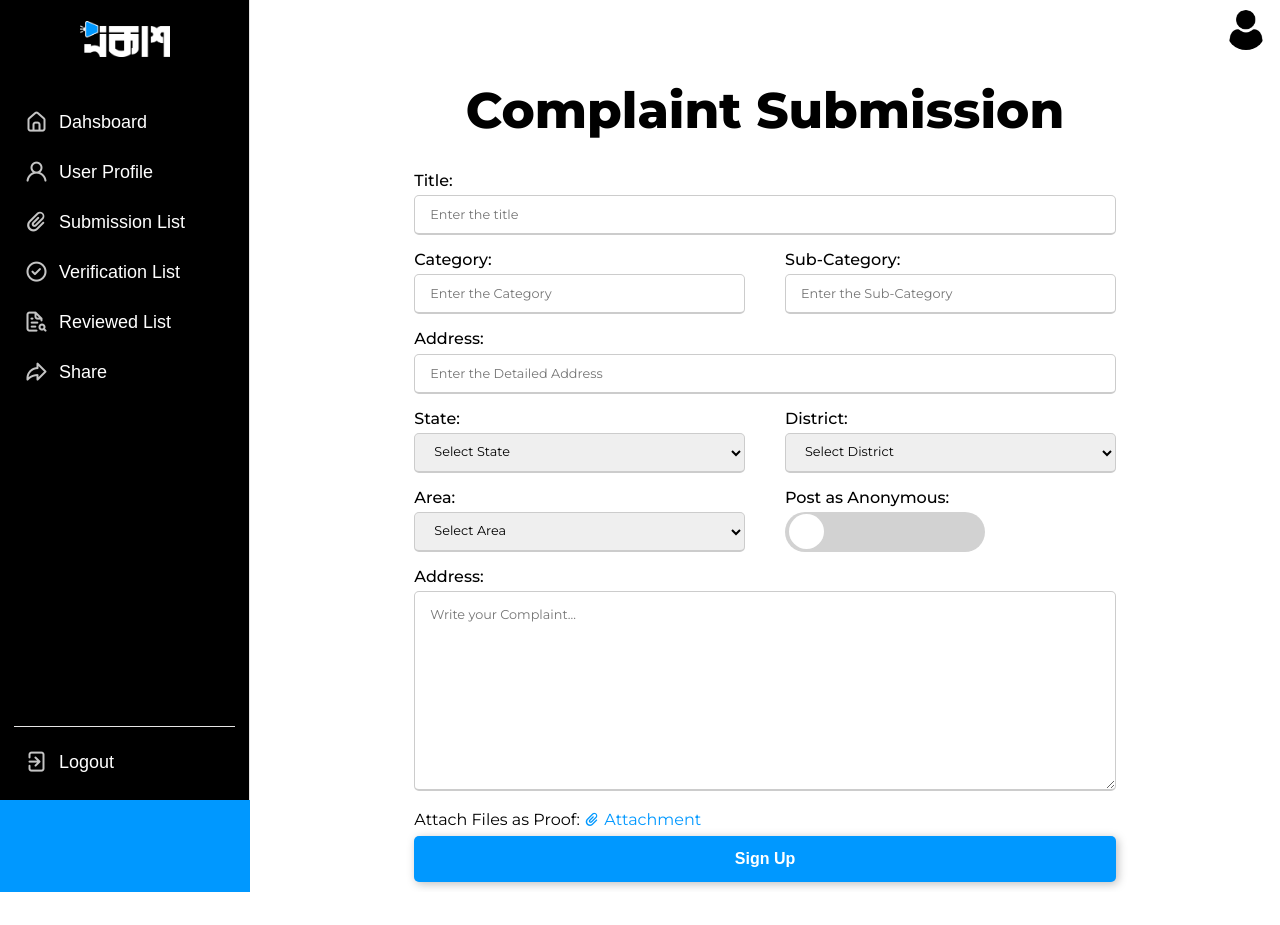
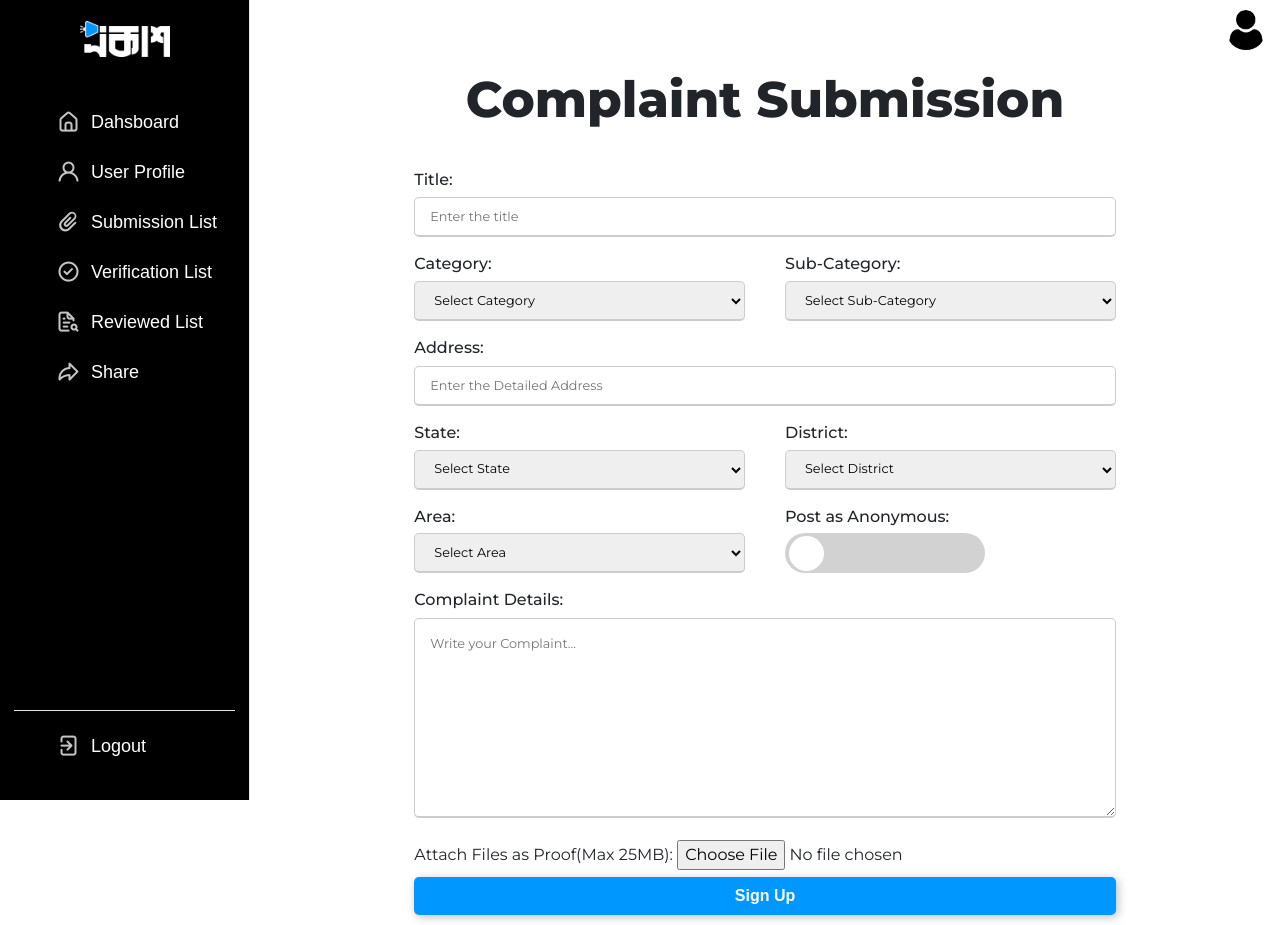
Before and after one commit to mirzatawhid/Prokash, a PHP site: page /complaint_submission.php in a window 1280 px wide. Before the commit the page ends 892 px from the top, so only its background shows below. Run offline with PHP 8.4, Linux system fonts and the light colour scheme; a user stored in the database is signed in; tables that the repository leaves empty or names only in its code hold one stand-in row (values such as "Sample post").

Commit message:
added  complaint submission

```diff
--- a/complaint_submission.css
+++ b/complaint_submission.css
@@ -186,8 +186,8 @@
 
 /* Submission form */
 
-h1{
-    margin-top: 4%;
+.submission .form_content .form_title{
+    margin-top: 3%;
     font-family: "Montserrat";
     font-weight: 800;
     font-size: 50px;
@@ -298,7 +298,7 @@
     height: 100%;
     width: 100%;
     font-size: 2vh;
-    padding: 2%;
+    padding: 1%;
     font-weight: 600;
     outline: none;
     border: none;
--- a/complaint_submission.php
+++ b/complaint_submission.php
@@ -1,5 +1,15 @@
+<?php
+session_start();
+if (!isset($_SESSION["user"])) {
+    header("Location: login.php");
+}
+$user_id = $_SESSION["user"];
+require "connection.php";
+?>
+
 <!DOCTYPE html>
 <html lang="en">
+
 <head>
   <meta charset="UTF-8">
   <meta http-equiv="X-UA-Compatible" content="IE=edge">
@@ -7,7 +17,106 @@
   <title>Complaint Submission</title>
   <link rel="stylesheet" href="complaint_submission.css">
   <link rel="stylesheet" href="https://unicons.iconscout.com/release/v4.0.0/css/line.css">
+  <link rel="stylesheet" href="https://cdn.jsdelivr.net/npm/bootstrap@5.2.2/dist/css/bootstrap.min.css" integrity="sha384-Zenh87qX5JnK2Jl0vWa8Ck2rdkQ2Bzep5IDxbcnCeuOxjzrPF/et3URy9Bv1WTRi" crossorigin="anonymous">
+
+
+
+  <!-- Country_city_state dropdown code -->
+
+  <script src="https://ajax.googleapis.com/ajax/libs/jquery/3.6.0/jquery.min.js"></script>
+  <script>
+    $(document).ready(function() {
+      // Load states on page load
+      $.ajax({
+        url: 'get_states.php',
+        type: 'POST',
+        success: function(data) {
+          $('#state').html(data);
+        }
+      });
+
+      // Load districts on state change
+      $('#state').on('change', function() {
+        var stateId = $(this).val();
+        if (stateId) {
+          $.ajax({
+            url: 'get_districts.php',
+            type: 'POST',
+            data: {
+              state_id: stateId
+            },
+            success: function(data) {
+              $('#district').html(data);
+              $('#city').html('<option value="">Select City</option>');
+            }
+          });
+        } else {
+          $('#district').html('<option value="">Select District</option>');
+          $('#city').html('<option value="">Select City</option>');
+        }
+      });
+
+      // Load cities on district change
+      $('#district').on('change', function() {
+        var districtId = $(this).val();
+        if (districtId) {
+          $.ajax({
+            url: 'get_cities.php',
+            type: 'POST',
+            data: {
+              district_id: districtId
+            },
+            success: function(data) {
+              $('#city').html(data);
+            }
+          });
+        } else {
+          $('#city').html('<option value="">Select City</option>');
+        }
+      });
+    });
+  </script>
+
+
+  <!-- Category Sub-Category dropdown code -->
+
+  <script src="https://ajax.googleapis.com/ajax/libs/jquery/3.6.0/jquery.min.js"></script>
+  <script>
+    $(document).ready(function() {
+          // Load states on page load
+          $.ajax({
+            url: 'get_category.php',
+            type: 'POST',
+            success: function(data) {
+              $('#category').html(data);
+            }
+          });
+
+          // Load districts on state change
+          $('#category').on('change', function() {
+            var categoryId = $(this).val();
+            if (categoryId) {
+              $.ajax({
+                url: 'get_subcategory.php',
+                type: 'POST',
+                data: {
+                  category_id: categoryId
+                },
+                success: function(data) {
+                  $('#sub_category').html(data);
+                }
+              });
+            } else {
+              $('#sub_category').html('<option value="">Select Sub-Category</option>');
+            }
+          });
+        });
+  </script>
+
+
+
 </head>
+
 <body>
   <!-- side nav bar -->
   <nav>
@@ -63,26 +172,86 @@
 
 
     <div class="form_content">
-            <h1>Complaint Submission</h1>
+      <h1 class="form_title">Complaint Submission</h1>
+
+
+
+      <?php
+      require 'connection.php';
+      if ($_SERVER['REQUEST_METHOD'] === 'POST' && isset($_POST["submit"])) {
+        $title = $_POST["title"];
+        $category = $_POST["category"];
+        $sub_category = $_POST["sub_category"];
+        $address = $_POST["address"];
+        $state = $_POST["state"];
+        $district = $_POST["district"];
+        $area = $_POST["city"];
+        if(isset($_POST["anonymous"])){
+          $userid = NULL;
+        }else{
+          $userid = $user_id;
+        }
+        $comment = $_POST['comment'];
+        $file = $_FILES["media"];
+
+        if ($file['size'] <= 25 * 1024 * 1024) {
+          $name = $file['name'];
+          $type = $file['type'];
+
+          // Generate a unique file name
+          $filename = uniqid() . '_' . $name;
+
+          // Destination folder to store the uploaded files
+          $destination = 'Complaint_Media/' . $filename;
+
+          // Move the uploaded file to the destination folder
+          if (move_uploaded_file($file['tmp_name'], $destination)) {
+            // Insert the file path into the database
+            require 'connection.php';
+            $sql = "INSERT INTO complaint_list(user_id,prb_title,category,sub_category,prb_address,prb_state,prb_district,prb_area,prb_datetime,prb_desc,prb_medianame,prb_mediatype,prb_mediapath) VALUES (?, ?, ?, ?, ?, ?, ?, ?,NOW(), ?, ?, ?, ?)";
+            if($stmt = mysqli_prepare($conn, $sql)){
+            mysqli_stmt_bind_param($stmt, "isiisiiissss", $userid, $title, $category, $sub_category, $address, $state, $district, $area, $comment, $name, $type, $destination);
+            if (mysqli_stmt_execute($stmt)) {
+              echo "<div class='alertbox alert alert-success'>Complaint Submission Successful!</div>";
+            } else {
+              echo "Somehing went Wrong!";
+            }
+            mysqli_stmt_close($stmt);
+          }else{
+            echo mysqli_report(MYSQLI_REPORT_ALL);
+          }
+          } else {
+            echo "Error moving the file to the destination.";
+          }
+        } else {
+          echo "File size exceeds the limit (25MB).";
+        }
+        mysqli_close($conn);
+      }
+      ?>
 
       <div class="form_container">
-                <form action="complaint_submission.php" method="post">
+        <form action="complaint_submission.php" method="post" enctype="multipart/form-data">
           <div class="user_detail">
             <div class="input_box full_box">
               <span class="detail">Title:</span>
-                      <input type="text" name="fullName" placeholder="Enter the title" required />
+              <input type="text" name="title" placeholder="Enter the title" required />
             </div>
             <div class="input_box">
               <span class="detail">Category:</span>
-                      <input type="text" name="userName" placeholder="Enter the Category" required />
+              <select class="category" name="category" id="category">
+                <option value="">Select Category</option>
+              </select>
             </div>
             <div class="input_box">
               <span class="detail">Sub-Category:</span>
-                      <input type="email" name="email" placeholder="Enter the Sub-Category" required />
+              <select class="sub_category" name="sub_category" id="sub_category">
+                <option value="">Select Sub-Category</option>
+              </select>
             </div>
             <div class="input_box full_box">
               <span class="detail">Address:</span>
-                      <input type="text" name="mobile" placeholder="Enter the Detailed Address" required />
+              <input type="text" name="address" placeholder="Enter the Detailed Address" required />
             </div>
             <div class="input_box">
               <span class="detail">State:</span>
@@ -111,15 +280,13 @@
               </div>
             </div>
             <div class="input_box full_box">
-                      <span class="detail">Address:</span>
-                      <textarea type="text" name="address" placeholder="Write your Complaint..." required ></textarea>
+              <span class="detail">Complaint Details:</span>
+              <textarea type="text" name="comment" placeholder="Write your Complaint..." required></textarea>
             </div>
           </div>
-                  <div class="attachment">Attach Files as Proof:
-                    <a href="dashboard.php">
-                    <i class="uil uil-paperclip"></i>
-                    <span class="link-name">Attachment</span>
-                </a></div>
+          <div class="attachment">Attach Files as Proof(Max 25MB):
+            <input type="file" name="media" accept="image/*,video/*">
+          </div>
           <div class="button">
             <input type="submit" value="Sign Up" name="submit" />
           </div>
@@ -131,4 +298,5 @@
   </section>
 
 </body>
+
 </html>
--- a/dashboard.php
+++ b/dashboard.php
@@ -31,14 +31,13 @@
                 <img src="images/footer_logo.png" alt="logo">
             </div>
         </div>
-
         <div class="menu-items">
             <ul class="nav-links">
                 <li><a href="#">
                         <i class="uil uil-estate"></i>
                         <span class="link-name">Dahsboard</span>
                     </a></li>
-                <li><a href="#">
+                <li><a href="home.php">
                         <i class="uil uil-user"></i>
                         <span class="link-name">User Profile</span>
                     </a></li>
--- /dev/null
+++ b/get_category.php
@@ -0,0 +1,14 @@
+<?php
+
+require 'connection.php';
+$sql = "SELECT * FROM category";
+$qr = mysqli_query($conn, $sql);
+
+$options = '<option value="">Select Category</option>';
+while ($row = mysqli_fetch_assoc($qr)) {
+  $options .= '<option value="' . $row['id'] . '">' . $row['name'] . '</option>';
+}
+
+echo $options;
+
+?>
```
Also changed, not shown: get_subcategory.php (added, +16 -0 lines), home.php (+4 -10 lines), update_profile.php (+4 -4 lines). Lines whose indentation alone changed are shown as unchanged.
